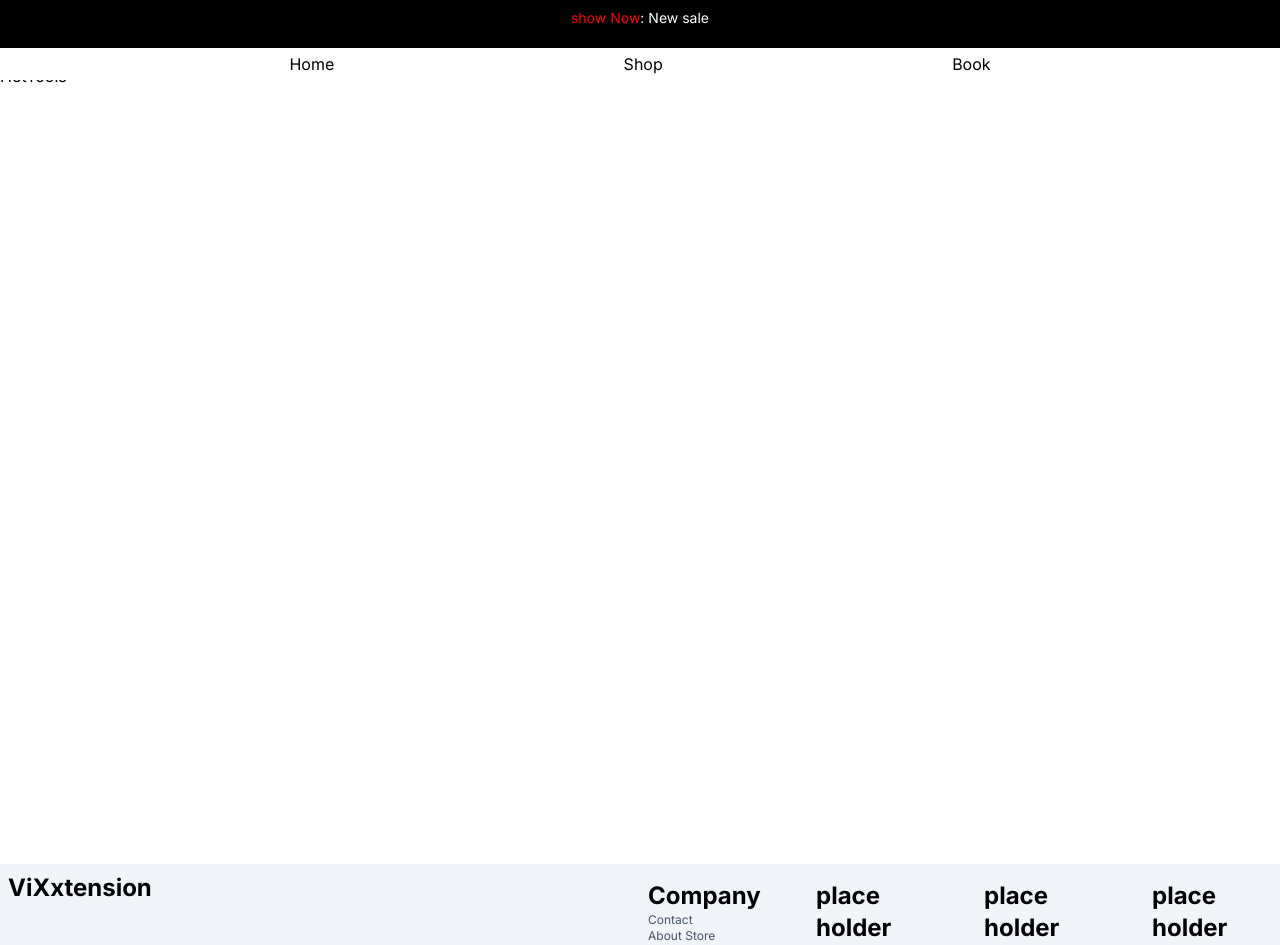
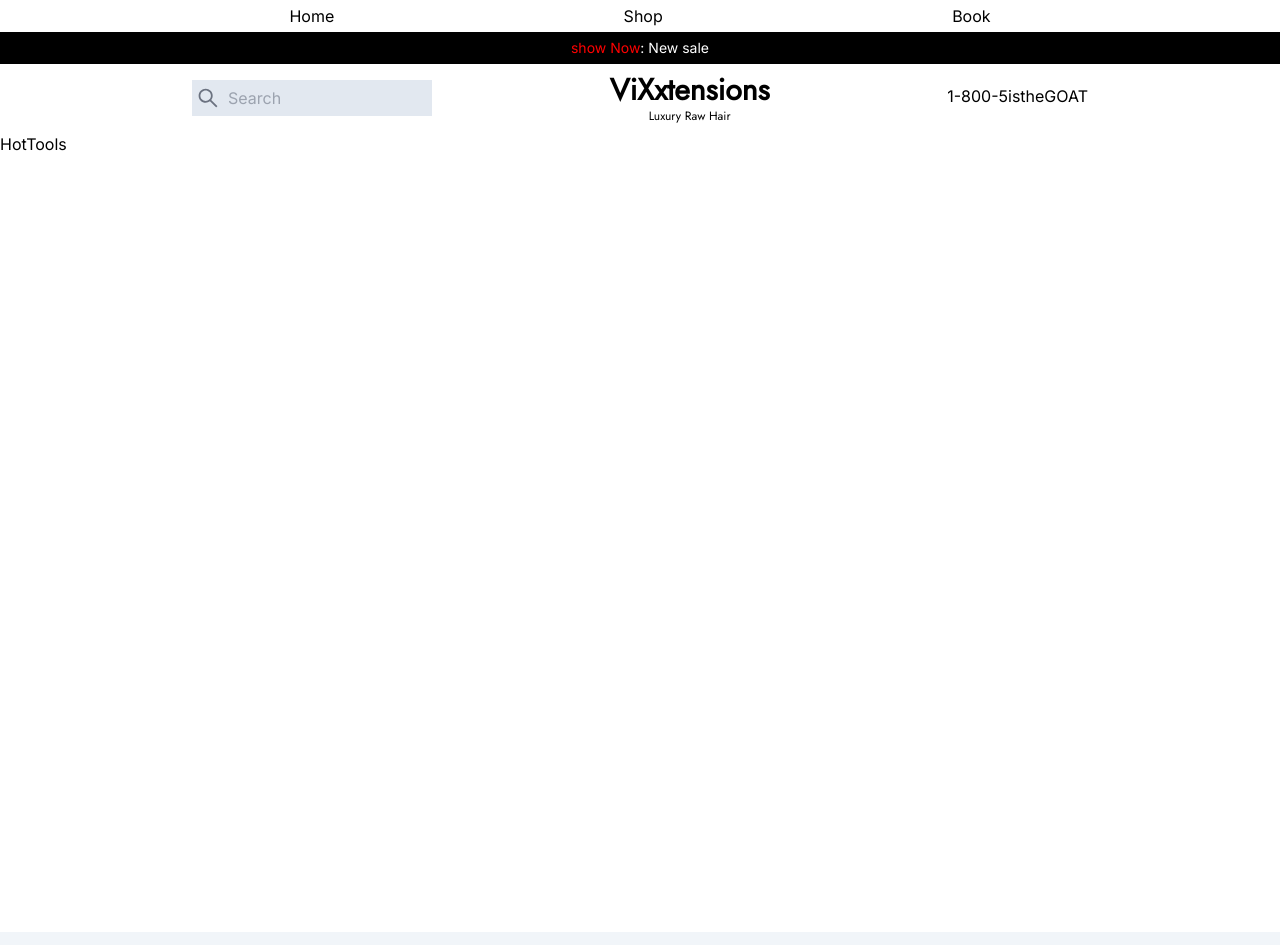
Before and after one commit to chigoox/vixxtensions, a Next.js app: page /Shop/HotTools in a window 1280 px wide. Shown: the top 945 px of the page. Built offline with nearby package versions, Linux system fonts and the light colour scheme.

Commit message:
UPDATE NAV

```diff
--- a/app/Componets/Footer.jsx
+++ b/app/Componets/Footer.jsx
@@ -2,14 +2,19 @@
 import { AiFillFacebook, AiFillInstagram, AiFillTwitterSquare, AiFillYoutube } from 'react-icons/ai'
 import { siteName } from '../META'
 import Link from 'next/link'
+import { Jost } from 'next/font/google'
 
+const jost = Jost({
+    weight: '400',
+    subsets: ['latin'],
+})
 function Footer() {
     const date = new Date()
     return (
         <div className=' w-full bg-slate-100'>
             <div className='flex flex-wrap  justify-between'>
-                <div className='p-2 fadeInRight    md:w-full lg:w-fit  '>
-                    <Link href={"/"} className='my-1 font-bold text-2xl'>{siteName}</Link>
+                <div className='p-2 fadeInRight  md:w-full lg:w-fit  '>
+                    <Link href={"/"} className='my-1 font-bold text-2xl'><h1 className={jost.className}>{siteName}</h1></Link>
 
                 </div>
                 <div className='fadeInBottom  text-xs gap-y-5 gap-x-10  h-fit text-black  p-2 flex flex-wrap items-start'>
@@ -45,7 +50,7 @@
 
             </div>
 
-            <div className='m-auto  fadeInRight overflow-hidden w-fit'>
+            <div className='m-auto mt-10 fadeInRight overflow-hidden w-fit'>
                 <div className='p-2 h-fit center flex-col'>
                     <h1 className='m-1 font-bold text-2xl'>Newsletter</h1>
                     <h1 className='m-1 '>Be the first to hear
--- a/app/Componets/Header/NavBar.jsx
+++ b/app/Componets/Header/NavBar.jsx
@@ -1,14 +1,20 @@
 import Link from 'next/link'
 import React from 'react'
 import Banner from './Componets/Banner'
+import { Jost } from 'next/font/google'
+import { AiOutlineSearch } from 'react-icons/ai'
 
+const jost = Jost({
+    weight: '400',
+    subsets: ['latin'],
+})
 
 function NavBar() {
 
     return (
-        <div className='h-16 bg-black w-full'>
-            <div className='center relative h-12'>
-                <div className='w-full h-8' >
+        <div className='h-22 bg-black w-full '>
+            <div className=' mt-8 relative h-8'>
+                <div className='w-full h-8 center ' >
                     <Banner message={'New sale'} linkColor={'red'} link={'/'} linkMessage={'show Now'} />
                 </div>
                 <div className='w-[25%] absolute right-0  h-8'>
@@ -16,10 +22,21 @@
                 </div>
 
             </div>
-            <nav className='fixed w-full flex items-center bg-white  h-8 justify-evenly'>
+            <div className='between bg-white px-[15%] py-2'>
+
+                <div className='relative center bg-slate-200 text-gray-500 p-1'>
+                    <div className=''><AiOutlineSearch size={24} /></div>
+                    <input placeholder='Search' className='p-2 h-7 w-52 focus:outline-none  bg-slate-200' type="text" /></div>
+                <div className={jost.className}>
+                    <h1 className={`text-center font-bold text-3xl `}>ViXxtensions</h1>
+                    <h1 className='text-center text-xs'>Luxury Raw Hair</h1>
+                </div>
+                <h1 className='h-7'>1-800-5istheGOAT</h1>
+            </div>
+            <nav className='fixed top-0 w-full evenly  bg-white  h-8'>
                 <Link href={'/'}>Home</Link>
                 <Link href={'/Shop/HotTools'}>Shop</Link>
-                <Link href={'/Book/HotTools'}>Book</Link>
+                <Link href={'/Book'}>Book</Link>
 
             </nav>
         </div>
--- a/app/Shop/HotTools/page.jsx
+++ b/app/Shop/HotTools/page.jsx
@@ -2,7 +2,7 @@
 
 function HotTools() {
     return (
-        <div className='flex min-h-screen flex-col'>
+        <div className='flex min-h-screen flex-col '>
             HotTools
         </div>
     )
--- a/app/globals.css
+++ b/app/globals.css
@@ -11,8 +11,6 @@
 
   background-color: #070707;
 }
-
-
 
 .bg-black-800 {
 
@@ -62,6 +60,12 @@
 .around {
   display: flex;
   justify-content: space-around;
+  align-items: center;
+}
+
+.evenly {
+  display: flex;
+  justify-content: space-evenly;
   align-items: center;
 }
 
```
